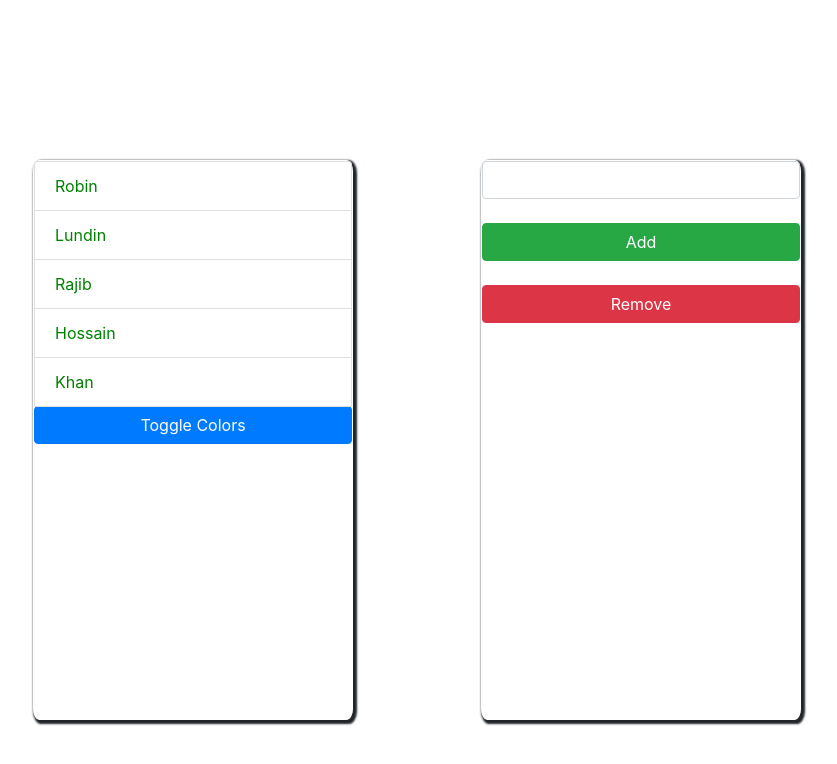
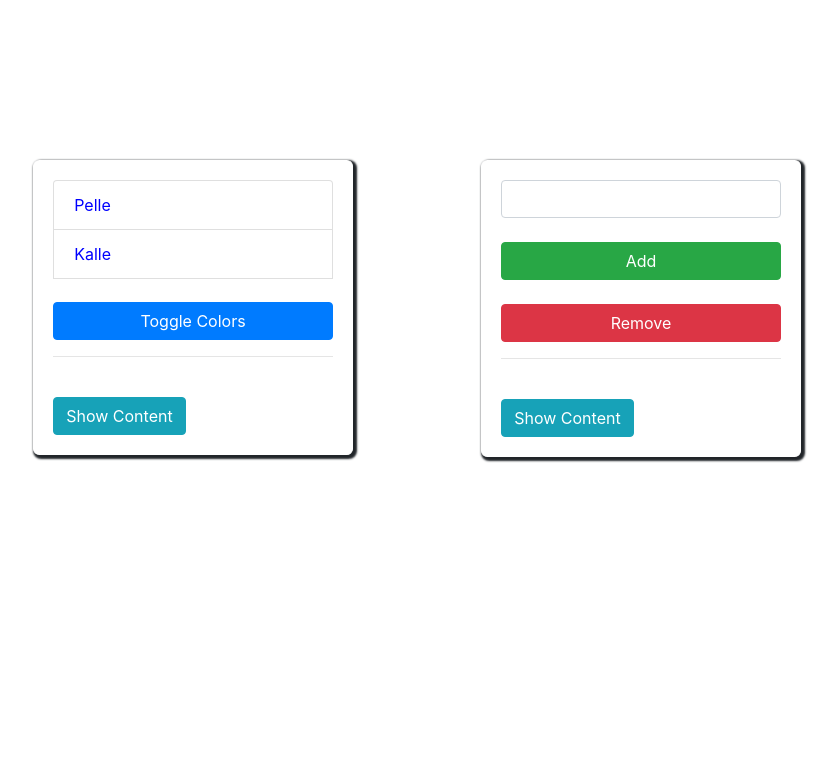
Before and after one commit to rajibkhan976/ReactU1RajKha, a React (Create React App) app: page / in a window 1280 px wide. Shown: the top 764 px of the page, without its empty margins (159-996 px from the left). Built offline with nearby package versions, Linux system fonts and the light colour scheme.

Commit message:
all functionalities done

```diff
--- a/src/App.js
+++ b/src/App.js
@@ -8,7 +8,7 @@ import WrapperComponent from './components/WrapperComponent';
 class App extends Component {
   render() {
     return (
-            <DashboardComponent/>
+        <DashboardComponent/>
     );
   }
 }
--- a/src/components/DashboardComponent.js
+++ b/src/components/DashboardComponent.js
@@ -1,5 +1,6 @@
 import React, { Component } from 'react';
 import UserComponent from './UserComponent';
+import WrapperComponent from './WrapperComponent';
 
 class DashboardComponent extends Component {
 
@@ -7,9 +8,9 @@ class DashboardComponent extends Component {
     super(props);
     let username = '';
     this.state = {users: [
-      'Robin','Lundin','Rajib','Hossain','Khan'
+      'Pelle','Kalle'
     ],
-    color: 'green'
+    color: 'blue'
     };
   }
 
@@ -17,26 +18,31 @@ class DashboardComponent extends Component {
     this.username = e.target.value;
     console.log(this.username);
   }
+
   addUser = (e) => {
     this.setState(prevState => ({users: [...prevState.users, this.username]}));
   }
+
   removeUser = (e) => {
     this.setState(prevState => prevState.users.pop());
   }
+
   toggleColor = (e) => {
-    this.setState({color: (this.state.color === 'green') ? 'red' : 'green'});
+    this.setState({color: (this.state.color === 'blue') ? 'red' : 'blue'});
   }
 
   render () {
     return (
-      <div>
-        <UserComponent users={this.state.users} textColor={this.state.color} toggleTextColor={this.toggleColor}/>
-        <div className="card-two">
+      <WrapperComponent
+      left={<UserComponent users={this.state.users} textColor={this.state.color} toggleTextColor={this.toggleColor}/>}
+      right={(
+        <div>
           <input className="form-control" type="text" onChange={this.handleInput}/> <br/>
           <button type="button" className="btn btn-success btn-block" onClick={this.addUser}>Add</button>  <br/>
           <button type="button" className="btn btn-danger btn-block" onClick={this.removeUser}>Remove</button>
         </div>
-      </div>
+      )}>
+      </WrapperComponent>
     );
   }
 }
--- a/src/components/UserComponent.js
+++ b/src/components/UserComponent.js
@@ -10,14 +10,13 @@ class UserComponent extends Component {
     const users = this.props.users;
     console.log(typeof users);
     return (
-      <div className="card-one">
         <ul className="list-group">
           {users.map((user, key) =>
             <li className="list-group-item" style={{color: this.props.textColor}} key={key}>{user}</li>
           )}
+            <br/>
             <button type="button" className="btn btn-primary" onClick={this.props.toggleTextColor}>Toggle Colors</button>
         </ul>
-      </div>
     );
   }
 }
--- a/src/components/WrapperComponent.js
+++ b/src/components/WrapperComponent.js
@@ -1,21 +1,37 @@
-import React, { Component } from 'react';
+import React, { Component, Fragment } from 'react';
+import styles from './WrapperComponentCSS.module.css';
 
 class WrapperComponent extends Component {
 
   constructor (props) {
     super(props);
-    this.state = {showContent: true};
+    this.state = {showLeftContent: true, showRightContent: true};
   }
-  toggleShowContent = (e) => {
-    this.setState({showContent: !this.state.showContent});
+
+  toggleLeftContent = (e) => {
+    this.setState({showLeftContent: !this.state.showLeftContent});
   }
+
+  toggleRightContent = (e) => {
+    this.setState({showRightContent: !this.state.showRightContent});
+  }
+
    render () {
-     return (
-       <div className="wrapper">
-          <button type="button" className="btn btn-primary content-button" onClick={this.toggleShowContent}>Show Content</button>
-       </div>
-     );
+       return (
+         <Fragment>
+          <div className={styles.cardOne}>
+            {this.state.showLeftContent ? this.props.left : null}
+            <hr/> <br/>
+            <button type="button" className="btn btn-info" onClick={this.toggleLeftContent}>Show Content</button>
+          </div>
+          <div className={styles.cardTwo}>
+            {this.state.showRightContent ? this.props.right : null}
+            <hr/> <br/>
+            <button type="button" className="btn btn-info" onClick={this.toggleRightContent}>Show Content</button>
+          </div>
+         </Fragment>
+       );
+     }
    }
-}
 
 export default WrapperComponent;
--- /dev/null
+++ b/src/components/WrapperComponentCSS.module.css
@@ -0,0 +1,24 @@
+.cardOne {
+  min-width: 25%;
+  min-height: 25%;
+  background-color: white;
+  border: 1px solid white;
+  border-radius: 2%;
+  box-shadow: 2px 2px 2px 2px;
+  position: absolute;
+  top: 20%;
+  left: 15%;
+  padding: 1.5%;
+}
+.cardTwo {
+  min-width: 25%;
+  min-height: 25%;
+  background-color: white;
+  border: 1px solid white;
+  border-radius: 2%;
+  box-shadow: 2px 2px 2px 2px;
+  position: absolute;
+  top: 20%;
+  left: 50%;
+  padding: 1.5%;
+}
--- a/src/index.css
+++ b/src/index.css
@@ -12,26 +12,3 @@ code {
   font-family: source-code-pro, Menlo, Monaco, Consolas, "Courier New",
     monospace;
 }
-
-.card-one {
-  min-width: 25%;
-  min-height: 70%;
-  background-color: white;
-  border: 1px solid white;
-  border-radius: 2%;
-  box-shadow: 2px 2px 2px 2px;
-  position: absolute;
-  top: 20%;
-  left: 15%;
-}
-.card-two {
-  min-width: 25%;
-  min-height: 70%;
-  background-color: white;
-  border: 1px solid white;
-  border-radius: 2%;
-  box-shadow: 2px 2px 2px 2px;
-  position: absolute;
-  top: 20%;
-  left: 50%;
-}
```
